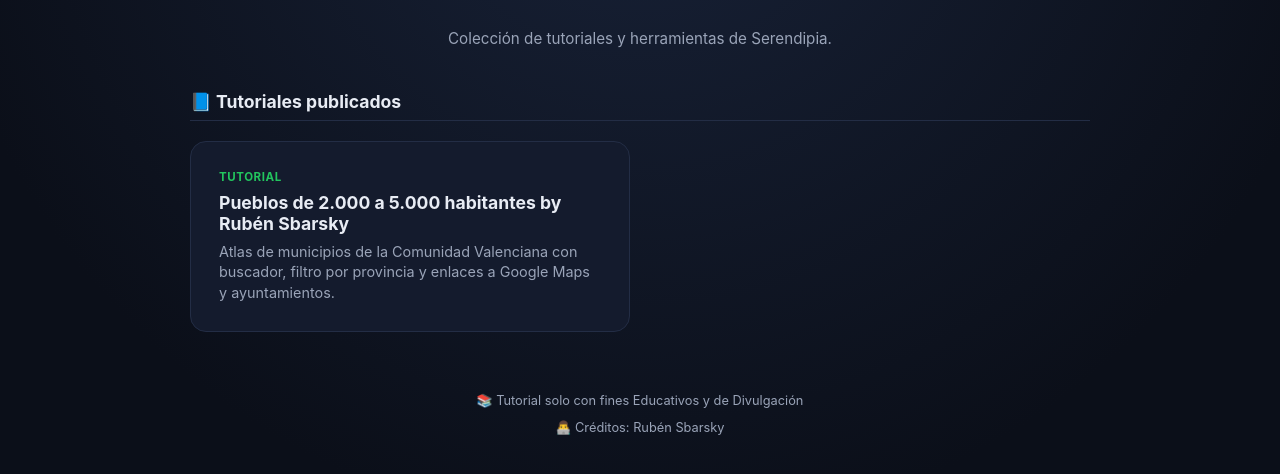
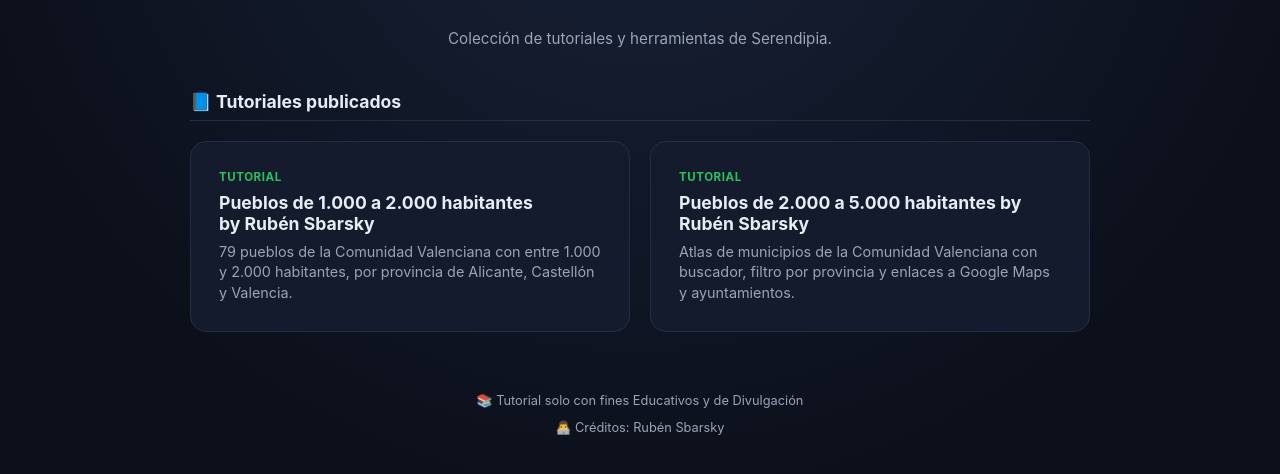
Before and after one commit to rubenurbano/serendipia, a plain HTML site: page index.html in a window 1280 px wide. Shown: the part 180-654 px from the top of the page. Drawn offline with Linux system fonts and the light colour scheme.

Commit message:
Añadir tarjeta Pueblos de 1.000 a 2.000 habitantes

```diff
--- a/index.html
+++ b/index.html
@@ -120,6 +120,11 @@
 
   <h2 class="group-title">📘 Tutoriales publicados</h2>
   <div class="grid">
+    <a class="card" href="pueblos-de-1-000-a-2-000-habitantes.html">
+      <span class="tag tutorial">Tutorial</span>
+      <h3>Pueblos de 1.000 a 2.000 habitantes<br>by Rubén Sbarsky</h3>
+      <p>79 pueblos de la Comunidad Valenciana con entre 1.000 y 2.000 habitantes, por provincia de Alicante, Castellón y Valencia.</p>
+    </a>
     <a class="card" href="pueblos-de-2-000-a-5-000-habitantes.html">
       <span class="tag tutorial">Tutorial</span>
       <h3>Pueblos de 2.000 a 5.000 habitantes by Rubén Sbarsky</h3>
```
